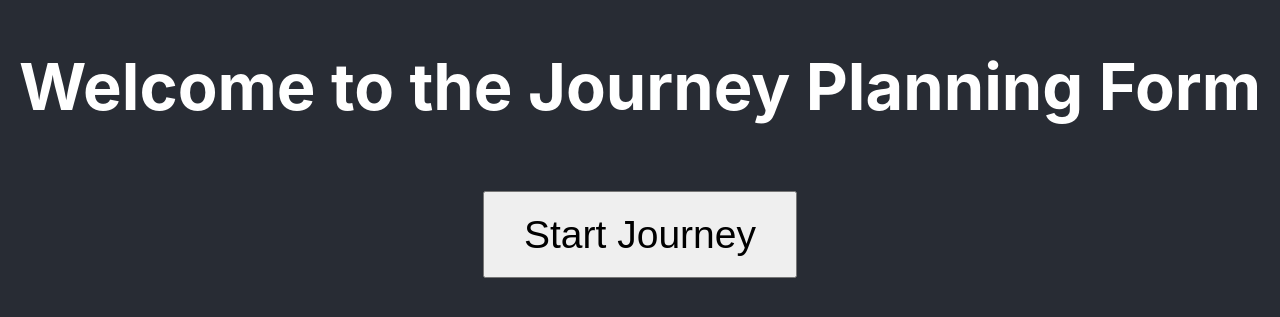
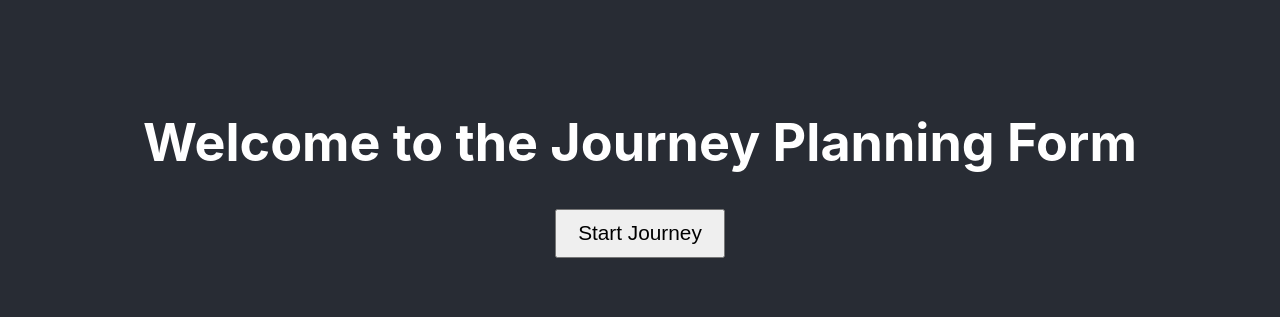
Before and after one commit to numberwang55/journey_planning_form, a React (Create React App) app: page / in a window 1280 px wide. Shown: the part 233-550 px from the top of the page. Built offline with nearby package versions, Linux system fonts and the light colour scheme.

Commit message:
refactored to be a single page

```diff
--- a/src/App.css
+++ b/src/App.css
@@ -1,5 +1,113 @@
+/* .App {
+  text-align: center;
+}
+
+.App-logo {
+  height: 40vmin;
+  pointer-events: none;
+}
+
+@media (prefers-reduced-motion: no-preference) {
+  .App-logo {
+    animation: App-logo-spin infinite 20s linear;
+  }
+}
+
+.App-header {
+  background-color: #282c34;
+  min-height: 100vh;
+  display: flex;
+  flex-direction: column;
+  align-items: center;
+  justify-content: center;
+  font-size: calc(10px + 2vmin);
+  color: white;
+}
+
+.journey-entry-container {
+  padding: 20px;
+}
+
+.journey-entry-container h2 {
+  font-size: 24px;
+  margin-bottom: 10px;
+}
+
+.input-container {
+  display: flex;
+  flex-direction: column;
+}
+
+.input-container input[type="text"] {
+  padding: 8px;
+  margin-bottom: 10px;
+}
+
+.journey-entry-container button {
+  padding: 8px 16px;
+  margin-bottom: 10px;
+}
+
+.journey-entry-container p {
+  color: red;
+  margin-top: 10px;
+}
+
+.journey-entry-container table {
+  width: 100%;
+  border-collapse: collapse;
+  margin-top: 10px;
+}
+
+.journey-entry-container th,
+.journey-entry-container td {
+  padding: 8px;
+  border: 1px solid #ccc;
+}
+
+.journey-entry-container th {
+  text-align: left;
+  background-color: #f0f0f0;
+}
+
+.journey-entry-container .actions {
+  display: flex;
+  flex-direction: column;
+}
+
+@media (min-width: 768px) {
+  .journey-entry-container {
+    max-width: 600px;
+    margin: 0 auto;
+  }
+
+  .input-container {
+    flex-direction: row;
+    align-items: center;
+  }
+
+  .input-container input[type="text"] {
+    margin-right: 10px;
+  }
+
+  .journey-entry-container button {
+    margin-left: 10px;
+  }
+
+  .journey-entry-container table {
+    margin-top: 20px;
+  }
+} */
+
+
+
 .App {
   text-align: center;
+}
+
+button {
+  padding: 0.5em 1em;
+  font-size: 0.8em;
 }
 
 .App-header {
@@ -23,13 +131,15 @@
   margin-bottom: 1em;
 }
 
-.start-journey-container button {
+/* .start-journey-container button {
   padding: 0.5em 1em;
   font-size: 1.5em;
-}
+} */
 
 .journey-entry-container {
   padding: 1.25em;
+  /* display: flex;
+  flex-direction: column; */
 }
 
 .journey-entry-container h2 {
@@ -41,7 +151,7 @@
   height: 2em;
 }
 
-.input-container {
+/* .input-container {
   display: flex;
   flex-direction: column;
 }
@@ -49,16 +159,27 @@
 .input-container input[type="text"] {
   padding: 0.5em;
   margin-bottom: 0.625em;
-}
+} */
 
 .journey-entry-container button {
   padding: 0.5em 1em;
   margin-bottom: 0.625em;
+  margin-left: 0.5em;
+  font-size: 0.5em;
+}
+
+.journey-entry-container button[disabled] {
+  opacity: 0.5;
+  cursor: not-allowed;
+  padding: 0.5em 1em;
+  font-size: 0.5em;
 }
 
 .journey-entry-container p {
   color: red;
-  margin-top: 0.625em;
+  /* margin-top: 0.625em; */
+  font-size: 0.8em;
+  text-align: center;
 }
 
 .journey-entry-container table {
@@ -82,11 +203,6 @@
   border: 0.125em solid #ccc;
 }
 
-.journey-entry-container button[disabled] {
-  opacity: 0.5;
-  cursor: not-allowed;
-}
-
 .result-container {
   padding: 1em;
   text-align: center;
@@ -105,10 +221,12 @@
   /* text-overflow: ellipsis; */
 }
 
-.result-container button {
+/* .result-container button {
   padding: 0.8em 1.5em;
   font-size: 1em;
-}
+  padding: 0.5em 1em;
+  font-size: 1.5em;
+} */
 
 @media (max-width: 37.5em) {
   .start-journey-container {
--- a/src/App.js
+++ b/src/App.js
@@ -2,22 +2,34 @@ import { useState } from "react";
 import "./App.css";
 import Start from "./start";
 import Journey from "./journey";
-import Result from "./result"
+import Result from "./result";
 import { JourneyContext } from "./context/JourneyContext.js";
-import { Route, Routes } from "react-router-dom";
 
 function App() {
   const [journey, setJourney] = useState("");
+  const [view, setView] = useState("start");
 
   return (
     <div className="App">
       <JourneyContext.Provider value={{ journey, setJourney }}>
         <header className="App-header">
-          <Routes>
-            <Route path="/" element={<Start />}></Route>
-            <Route path="/journey" element={<Journey />}></Route>
-            <Route path="/result" element={<Result />}></Route>
-          </Routes>
+          <div>
+            {view === "start" && (
+              <div>
+                <Start setView={setView} />
+              </div>
+            )}
+            {view === "journey" && (
+              <div>
+                <Journey setView={setView} />
+              </div>
+            )}
+            {view === "result" && (
+              <div>
+                <Result setView={setView} />
+              </div>
+            )}
+          </div>
         </header>
       </JourneyContext.Provider>
     </div>
--- a/src/journey/components/DisplayJourney.jsx
+++ b/src/journey/components/DisplayJourney.jsx
@@ -2,7 +2,7 @@ import { useContext, useEffect, useState } from "react";
 import fetchJourney from "../../utils/api";
 import { JourneyContext } from "../../context/JourneyContext.js";
 import { journeyFormatter } from "../../utils/journeyFormatter";
-import { useNavigate } from "react-router-dom";
+import Loading from "../../components/Loading";
 
 export const DisplayJourney = ({
   postcodeInput,
@@ -15,20 +15,29 @@ export const DisplayJourney = ({
   handleMoveDown,
   isInvalidPostcode,
   handleClearInput,
+  setView
 }) => {
-
-  const navigate = useNavigate();
   const { journey, setJourney } = useContext(JourneyContext);
+  const [isLoading, setIsLoading] = useState(true);
+  const [error, setError] = useState(null);
+  const [isPostcodeButtonClick, setIsPostcodeButtonClick] = useState(false);
 
   useEffect(() => {
-    fetchJourney(postcodes).then((journey) => {
-      setJourney(journeyFormatter(journey));
-    });
+    fetchJourney(postcodes)
+      .then((journey) => {
+        setJourney(journeyFormatter(journey));
+        setIsLoading(false);
+      })
+      .catch((err) => {
+        setError(err);
+        console.log(err);
+        setIsLoading(false);
+      });
   }, [postcodes]);
 
   return (
     <div className="journey-entry-container">
-      <h2>Journey Entry</h2>
+      <h2>Journey Postcode Entry</h2>
       <input
         type="text"
         placeholder="Enter a postcode"
@@ -44,7 +53,9 @@ export const DisplayJourney = ({
       <button onClick={handleClearInput} disabled={postcodeInput === ""}>
         Clear
       </button>
-      {isInvalidPostcode ? <p>Invalid Postcode</p> : null}
+      {isInvalidPostcode && postcodeInput !== "" ? (
+        <p>Invalid Postcode</p>
+      ) : null}
       {postcodes.length > 0 ? (
         <table>
           <thead>
@@ -58,27 +69,31 @@ export const DisplayJourney = ({
               <tr key={index}>
                 <td>{index + 1}</td>
                 <td>
-                  <input
+                  {/* <input
                     type="text"
                     value={postcode}
                     onChange={(e) => handleEditPostcode(index, e.target.value)}
                   />
+                  {isInvalidPostcode ? (
+                    <p>Invalid Postcode</p>
+                  ) : null} */}
+                  {postcode}
                 </td>
                 <td>
                   <button onClick={() => handleRemovePostcode(index)}>
-                    Remove
+                    ❌
                   </button>
                   <button
                     onClick={() => handleMoveUp(index)}
                     disabled={index === 0}
                   >
-                    Move Up
+                    🔼
                   </button>
                   <button
                     onClick={() => handleMoveDown(index)}
                     disabled={index === postcodes.length - 1}
                   >
-                    Move Down
+                    🔽
                   </button>
                 </td>
               </tr>
@@ -89,7 +104,7 @@ export const DisplayJourney = ({
       <br />
       <button
         onClick={() => {
-          navigate("/result")
+          setView("result")
         }}
         disabled={postcodes.length < 2}
       >
@@ -98,3 +113,123 @@ export const DisplayJourney = ({
     </div>
   );
 };
+
+// export const DisplayJourney = ({
+//   postcodeInput,
+//   postcodes,
+//   handlePostcodeChange,
+//   handleAddPostcode,
+//   handleEditPostcode,
+//   handleRemovePostcode,
+//   handleMoveUp,
+//   handleMoveDown,
+//   handleClearInput,
+// }) => {
+//   const navigate = useNavigate();
+//   const { journey, setJourney } = useContext(JourneyContext);
+//   const [isLoading, setIsLoading] = useState(true);
+//   const [error, setError] = useState(null);
+
+//   useEffect(() => {
+//     fetchJourney(postcodes)
+//       .then((journey) => {
+//         setJourney(journeyFormatter(journey));
+//         setIsLoading(false);
+//       })
+//       .catch((err) => {
+//         setError(err);
+//         console.log(err);
+//         setIsLoading(false);
+//       });
+//   }, [postcodes]);
+
+//   const isValidUKPostcode = (postcode) => {
+//     if (postcode.match(/^[a-zA-Z]{1,2}([0-9]{1,2}|[0-9][a-zA-Z])\s*[0-9][a-zA-Z]{2}$/)) {
+//       return true;
+//     } else {
+//       return false;
+//     }
+//   };
+
+//   const handleEditPostcode = (index, newPostcode) => {
+//     if (isValidUKPostcode(newPostcode)) {
+//       const updatedPostcodes = [...postcodes];
+//       updatedPostcodes[index] = newPostcode;
+//       setPostcodes(updatedPostcodes);
+//     }
+//   };
+
+//   return (
+//     <div className="journey-entry-container">
+//       <h2>Journey Postcode Entry</h2>
+//       <input
+//         type="text"
+//         placeholder="Enter a postcode"
+//         value={postcodeInput}
+//         onChange={handlePostcodeChange}
+//       />
+//       <button
+//         onClick={handleAddPostcode}
+//         disabled={postcodes.length >= 3 || postcodeInput === ""}
+//       >
+//         Add Postcode
+//       </button>
+//       <button onClick={handleClearInput} disabled={postcodeInput === ""}>
+//         Clear
+//       </button>
+//       {postcodes.length > 0 ? (
+//         <table>
+//           <thead>
+//             <tr>
+//               <th>Step</th>
+//               <th>Postcode</th>
+//             </tr>
+//           </thead>
+//           <tbody>
+//             {postcodes.map((postcode, index) => (
+//               <tr key={index}>
+//                 <td>{index + 1}</td>
+//                 <td>
+//                   <input
+//                     type="text"
+//                     value={postcode}
+//                     onChange={(e) => handleEditPostcode(index, e.target.value)}
+//                   />
+//                   {!isValidUKPostcode(postcode) ? (
+//                     <p>Invalid Postcode</p>
+//                   ) : null}
+//                 </td>
+//                 <td>
+//                   <button onClick={() => handleRemovePostcode(index)}>
+//                     ❌
+//                   </button>
+//                   <button
+//                     onClick={() => handleMoveUp(index)}
+//                     disabled={index === 0}
+//                   >
+//                     🔼
+//                   </button>
+//                   <button
+//                     onClick={() => handleMoveDown(index)}
+//                     disabled={index === postcodes.length - 1}
+//                   >
+//                     🔽
+//                   </button>
+//                 </td>
+//               </tr>
+//             ))}
+//           </tbody>
+//         </table>
+//       ) : null}
+//       <br />
+//       <button
+//         onClick={() => {
+//           navigate("/result");
+//         }}
+//         disabled={postcodes.length < 2}
+//       >
+//         Calculate Journey
+//       </button>
+//     </div>
+//   );
+// };
--- a/src/journey/index.js
+++ b/src/journey/index.js
@@ -1,6 +1,6 @@
 import Loading from "../components/Loading";
 import { CreateJourney } from "./components/CreateJourney";
 
-export default function Journey() {
-  return <CreateJourney/>
+export default function Journey({setView}) {
+  return <CreateJourney setView={setView}/>
 }
--- a/src/result/components/JourneyResult.jsx
+++ b/src/result/components/JourneyResult.jsx
@@ -1,16 +1,14 @@
 import { JourneyContext } from "../../context/JourneyContext"
 import { useContext} from "react";
-import { useNavigate } from "react-router-dom";
 
-export default function JourneyResult() {
+export default function JourneyResult({setView}) {
 
-    const navigate = useNavigate();
     const { journey } = useContext(JourneyContext);
 
     return (
         <div className="result-container">
             <p>{journey}</p>
-            <button onClick={() => navigate("/")} >Start Over</button>
+            <button onClick={() => setView("start")} >Start Over</button>
         </div>
     )
 }
--- a/src/result/index.js
+++ b/src/result/index.js
@@ -1,6 +1,6 @@
 import { useNavigate } from "react-router-dom";
 import JourneyResult from "./components/JourneyResult";
 
-export default function Result() {
-    return <JourneyResult/>
+export default function Result({ setView }) {
+  return <JourneyResult setView={setView} />;
 }
--- a/src/start/components/StartJourney.jsx
+++ b/src/start/components/StartJourney.jsx
@@ -1,8 +1,8 @@
-export const StartJourney = ({ navigateToJourney }) => {
+export const StartJourney = ({ setView }) => {
   return (
     <div className="start-journey-container">
-      <h1>Welcome to the Journey Planning Form</h1>
-      <button onClick={() => navigateToJourney()}>Start Journey</button>
+      <h1>Welcome to the Postcode Journey Planner</h1>
+      <button onClick={() => setView("journey")}>Start Journey</button>
     </div>
   );
 };
--- a/src/start/index.js
+++ b/src/start/index.js
@@ -1,28 +1,14 @@
 import React from "react";
-import { useNavigate } from "react-router-dom";
-import { StartJourney } from "./components/StartJourney";
 
-export default function Start() {
-  const navigate = useNavigate();
-
+export default function Start({ setView }) {
   const onStartClickHandler = () => {
-    navigate("/journey");
+    setView("journey");
   };
 
-  return <StartJourney navigateToJourney={onStartClickHandler}/>
+  return (
+    <div>
+      <h1>Welcome to the Journey Planning Form</h1>
+      <button onClick={() => onStartClickHandler()}>Start Journey</button>
+    </div>
+  );
 }
-
-// export default function Start() {
-//   const navigate = useNavigate();
-
-//   const onStartClickHandler = () => {
-//     navigate("/journey");
-//   };
-
-//   return (
-//     <div>
-//       <h1>Welcome to the Journey Planning Form</h1>
-//       <button onClick={() => onStartClickHandler()}>Start Journey</button>
-//     </div>
-//   );
-// }
```
Also changed, not shown: src/journey/components/CreateJourney.jsx (+9 -3 lines), 1 other file (tests, documents, lock files or other folders).
